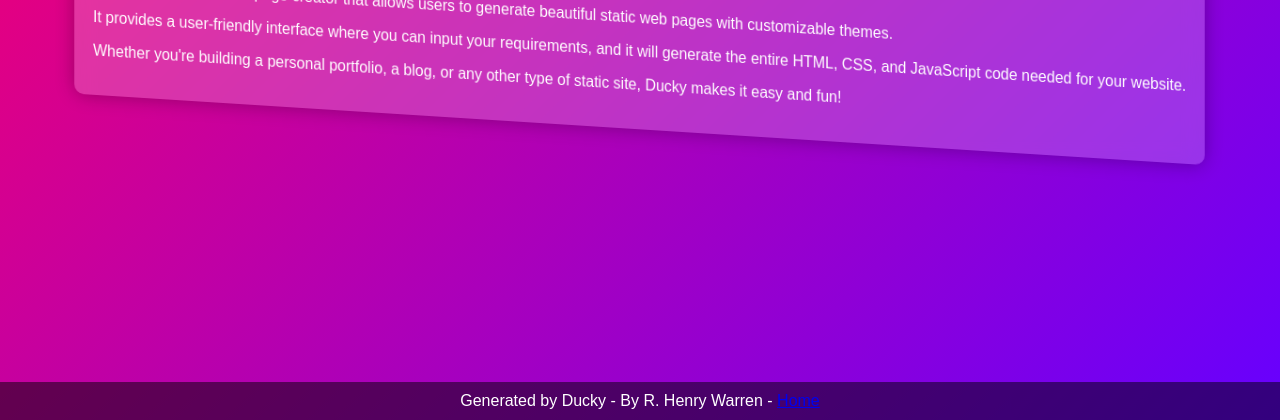
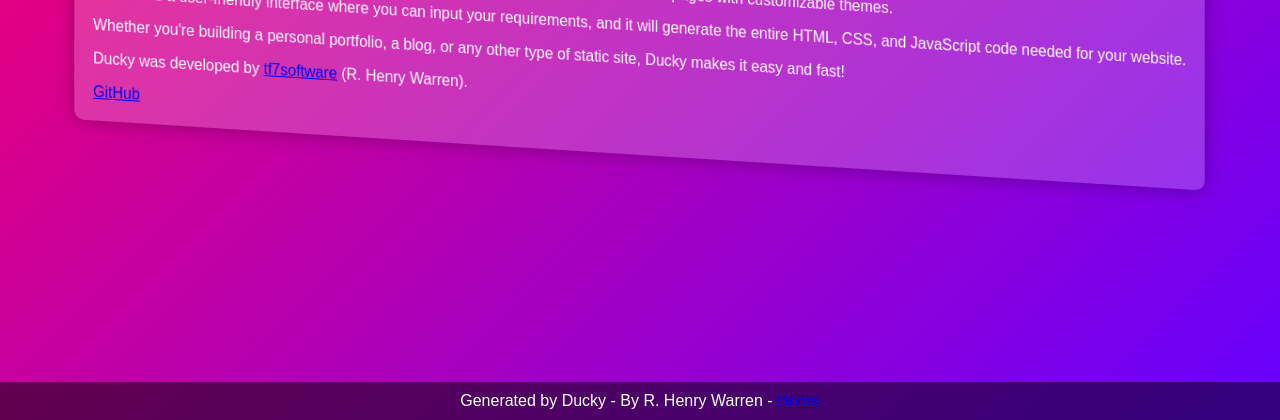
Before and after one commit to DuckyWeb/Ducky, a website: page public/about.html in a window 1280 px wide. Shown: the part 380-800 px from the top of the page. Drawn offline with Linux system fonts and the light colour scheme.

Commit message:
Update about.html

```diff
--- a/public/about.html
+++ b/public/about.html
@@ -19,7 +19,9 @@
         <h1>About Ducky</h1>
         <p>Ducky is a dynamic webpage creator that allows users to generate beautiful static web pages with customizable themes.</p>
         <p>It provides a user-friendly interface where you can input your requirements, and it will generate the entire HTML, CSS, and JavaScript code needed for your website.</p>
-        <p>Whether you're building a personal portfolio, a blog, or any other type of static site, Ducky makes it easy and fun!</p>
+        <p>Whether you're building a personal portfolio, a blog, or any other type of static site, Ducky makes it easy and fast!</p>
+        <p>Ducky was developed by <a href="https://github.com/tf7software">tf7software</a> (R. Henry Warren). </p>
+        <a href="https://github.com/DuckyWeb">GitHub</a>
     </div>
 
     <footer>Generated by Ducky - By R. Henry Warren - <a href="/">Home</a></footer>
```
